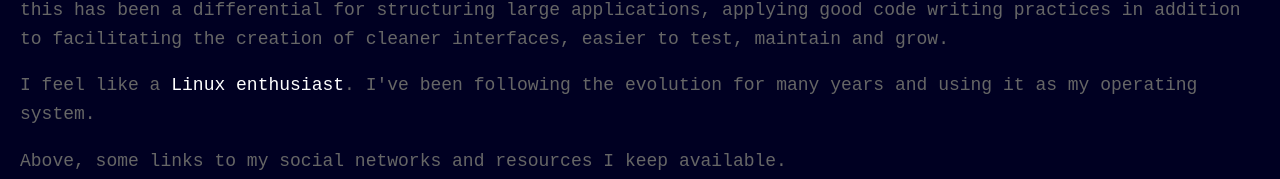
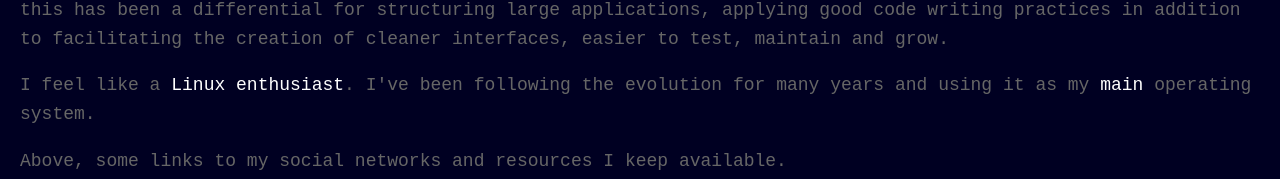
Before and after one commit to pauloklaus/my-website, a Vue app: page /about in a window 1280 px wide. Shown: the part 279-458 px from the top of the page. Built offline with nearby package versions, Linux system fonts and the light colour scheme; what @dataplain/notifymessage, @dataplain/repositoryimage, @dataplain/timeoutmessage, psk-buttonmenu would draw is missing.

Commit message:
fix: A small fix in the about area

```diff
--- a/package.json
+++ b/package.json
@@ -1,6 +1,6 @@
 {
   "name": "my-website",
-  "version": "1.0.3",
+  "version": "1.0.4",
   "scripts": {
     "serve": "vue-cli-service serve",
     "build": "vue-cli-service build",
--- a/src/views/About.vue
+++ b/src/views/About.vue
@@ -15,7 +15,7 @@
 
     <p>
       I feel like a <span class="text-white">Linux enthusiast</span>.
-      I've been following the evolution for many years and using it as my operating system.
+      I've been following the evolution for many years and using it as my <span class="text-white">main</span> operating system.
     </p>
 
     <p>
```
